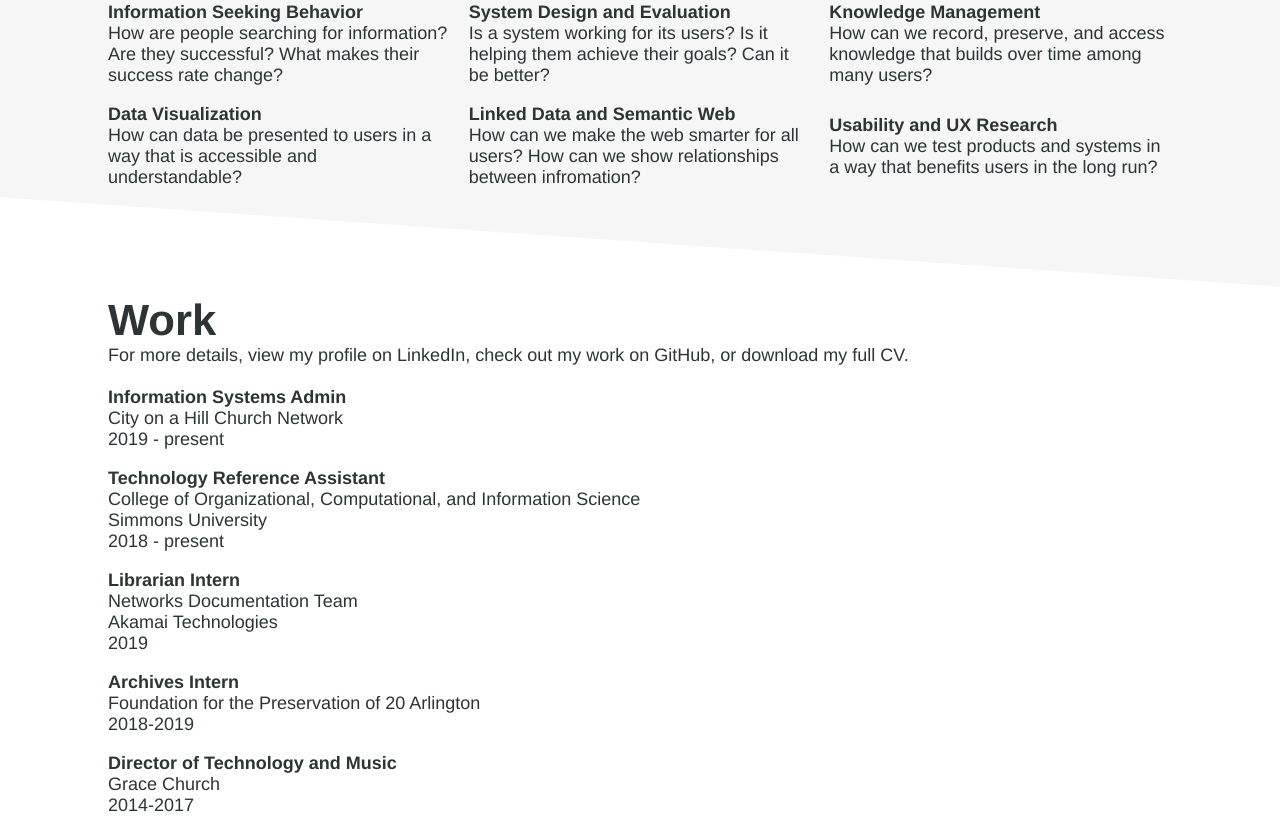
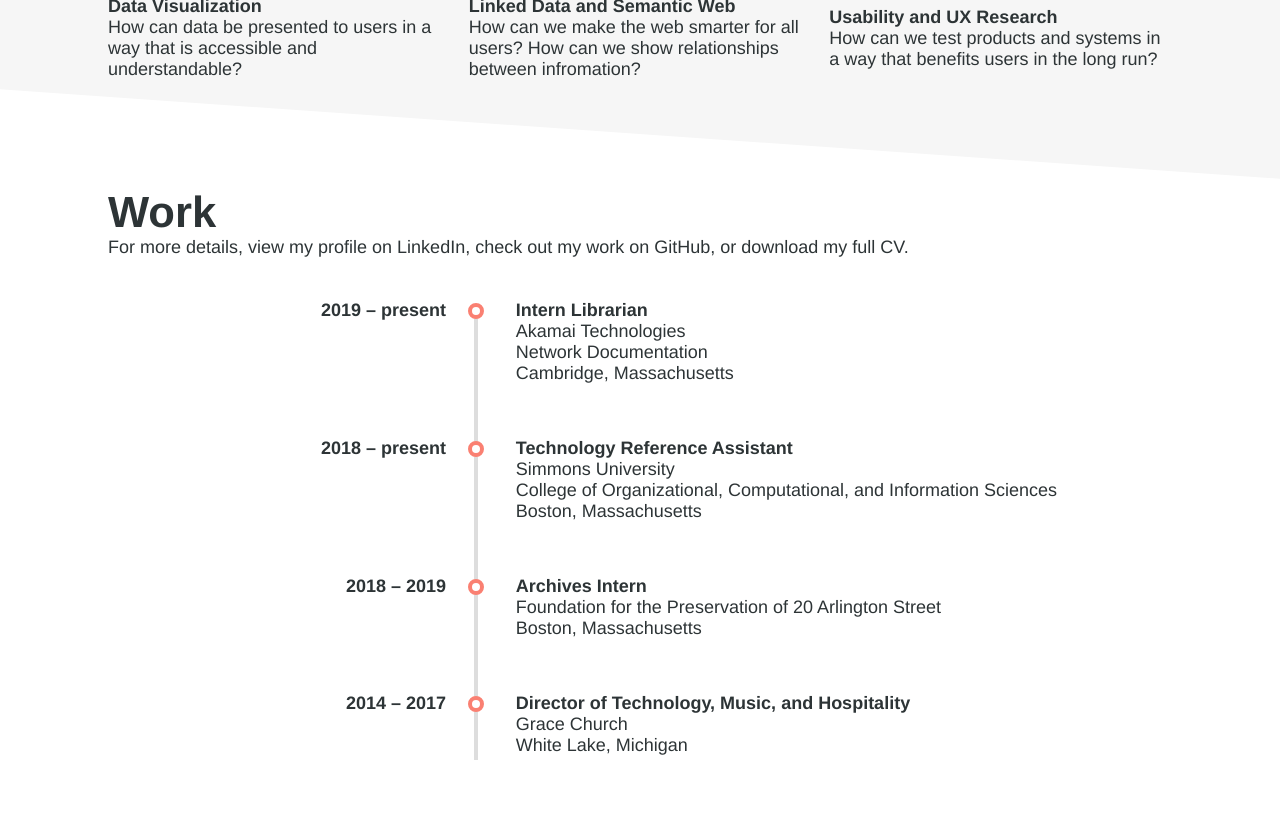
Before and after one commit to brandonbellanti/brandonbellanti.github.io, a plain HTML site: page index.html in a window 1280 px wide. Shown: the part 1243-2062 px from the top of the page. Drawn offline with Linux system fonts and the light colour scheme.

Commit message:
Added timeline

```diff
--- a/css/portfolio.css
+++ b/css/portfolio.css
@@ -4,7 +4,8 @@
     margin: 0;
     scroll-behavior: smooth;
     font-size: large;
-}
+    box-sizing: border-box;
+  }
 
 body {
 }
@@ -135,39 +136,78 @@ z-index: -500;
 }
 
 
-.work-list {
-  list-style: none;
+
+
+.timeline {
+  padding: 0 50px;
+  position: relative;
 }
 
-.work-list * {
-  margin: initial;
-  padding:initial;
+.timeline:before {
+  content: '';
+  position: absolute;
+  top: 4px;
+  left: calc(33% + 15px);
+  bottom: 50px;
+  width: 4px;
+  background: #ddd;
+}
+.timeline:after {
+  content: "";
+  display: table;
+  clear: both;
 }
 
-.work-list >li {
+.entry {
+  clear: both;
+  text-align: left;
   position: relative;
 }
-.work-list>li:before {
-  content: '\25CF';
-  margin-right: 20px;
-  font-size: 40px;
-  color: #2d3436;
+.entry .title {
+  margin-bottom: .5em;
+  float: left;
+  width: 33%;
+  padding-right: 30px;
+  text-align: right;
+  position: relative;
 }
-.work-list>li:after {
+.entry .title:before {
+  content: '';
   position: absolute;
-  left: 0;
-  top: 0;
-  content: '';
-  border-left: 3px solid #2d3436;
-  margin-left: 10px;
-  height: 100%;
+  width: 8px;
+  height: 8px;
+  border: 4px solid salmon;
+  background-color: #fff;
+  border-radius: 100%;
+  top: 15%;
+  right: -8px;
+  z-index: 99;
 }
-.work-list >li:first-of-type:after {
-  top: 50%;
+.entry h3 {
+  margin: 0;
+  /* font-size: 120%; */
 }
-.work-list >li:last-of-type:after {
-  top: -50%;
+.entry .body {
+  margin: 0 0 3em;
+  float: right;
+  width: 66%;
+  padding-left: 30px;
 }
+
+.entry .body p {
+  margin-top: 0;
+}
+
+
+
+
+
+
+
+
+
+
+
 
 
 
--- a/index.html
+++ b/index.html
@@ -104,7 +104,8 @@
         <h1>Work</h1>
         <p>For more details, view my profile on LinkedIn, check out my work on GitHub, or download my full CV.</p>
         <br>
-        <div class="work-grid">
+        <br>
+        <!-- <div class="work-grid">
 
             <div id="coah" class="work-box">
                 <h3>Information Systems Admin</h3>
@@ -137,23 +138,53 @@
                 <p>Grace Church
                 <br>2014-2017</p>
             </div>
-        </div>
+        </div> -->
 
-        <!-- <div class="work-list-wrapper">
-            <ul class="work-list">
-                <li>
-                    <div id="grace">
-                        <h3>Director of Technology and Music</h3>
-                        <p>Grace Church
-                        <br>2014-2017</p>
-                    </div>
-                </li>
-                <li>Librarian Intern</li>
-                <li>Technology Reference Assistant</li>
-                <li>Archives Assistant</li>
-                <li>Director of Technology</li>
-              </ul>
-        </div> -->
+        <div id="timeline" class="timeline">
+                <div class="entry">
+                  <div class="title">
+                    <h3>2019 – present</h3>
+                  </div>
+                  <div class="body">
+                    <h3>Intern Librarian</h3>
+                    <p>Akamai Technologies</p>
+                    <p>Network Documentation</p>
+                    <p>Cambridge, Massachusetts</p>
+                  </div>
+                </div>
+                <div class="entry">
+                  <div class="title">
+                    <h3>2018 – present</h3>
+                  </div>
+                  <div class="body">
+                    <h3>Technology Reference Assistant</h3>
+                    <p>Simmons University</p>
+                    <p>College of Organizational, Computational, and Information Sciences</p>
+                    <p>Boston, Massachusetts</p>
+                  </div>
+                </div>
+                <div class="entry">
+                  <div class="title">
+                    <h3>2018 – 2019</h3>
+                  </div>
+                  <div class="body">
+                    <h3>Archives Intern</h3>
+                    <p>Foundation for the Preservation of 20 Arlington Street</p>
+                    <p>Boston, Massachusetts</p>
+                  </div>
+                </div>
+                <div class="entry">
+                  <div class="title">
+                    <h3>2014 – 2017</h3>
+                  </div>
+                  <div class="body">
+                    <h3>Director of Technology, Music, and Hospitality</h3>
+                    <p>Grace Church</p>
+                    <p>White Lake, Michigan</p>
+                  </div>
+                </div>
+            </div>
+
         <br>
     </div>
 
--- /dev/null
+++ b/timeline.css
@@ -0,0 +1,62 @@
+body * {box-sizing: border-box;}
+
+
+.timeline {
+  padding: 100px 50px;
+  position: relative;
+}
+
+.timeline:before {
+  content: '';
+  position: absolute;
+  top: 0px;
+  left: calc(33% + 15px);
+  bottom: 0px;
+  width: 4px;
+  background: #ddd;
+}
+.timeline:after {
+  content: "";
+  display: table;
+  clear: both;
+}
+
+.entry {
+  clear: both;
+  text-align: left;
+  position: relative;
+}
+.entry .title {
+  margin-bottom: .5em;
+  float: left;
+  width: 33%;
+  padding-right: 30px;
+  text-align: right;
+  position: relative;
+}
+.entry .title:before {
+  content: '';
+  position: absolute;
+  width: 8px;
+  height: 8px;
+  border: 4px solid salmon;
+  background-color: #fff;
+  border-radius: 100%;
+  top: 15%;
+  right: -8px;
+  z-index: 99;
+}
+.entry .title h3 {
+  margin: 0;
+  font-size: 120%;
+}
+.entry .body {
+  margin: 0 0 3em;
+  float: right;
+  width: 66%;
+  padding-left: 30px;
+}
+
+.entry .body p {
+  margin-top: 0;
+}
```
Also changed, not shown: timeline.html (added, +56 -0 lines).
